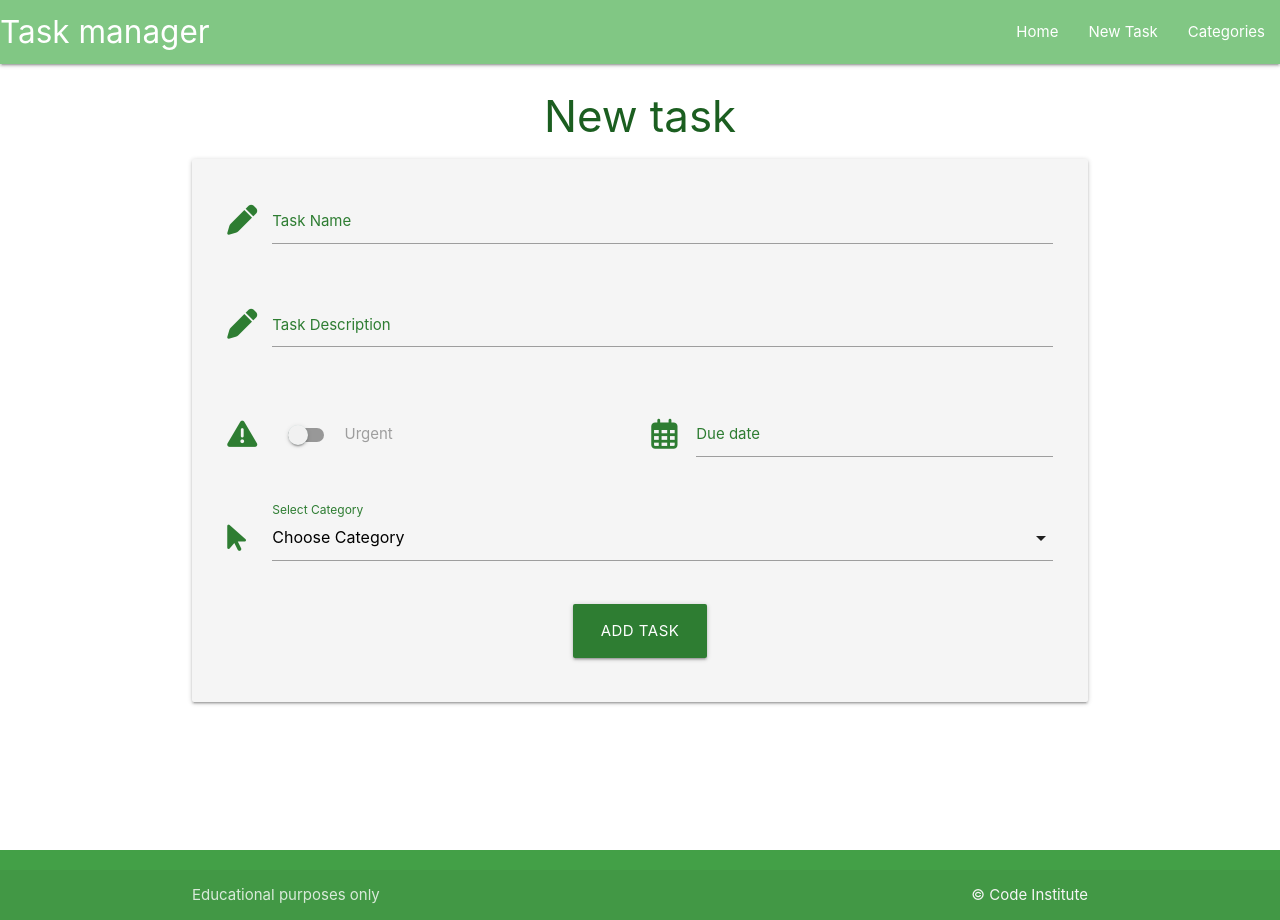
After one commit to AlyshaJohnson/taskmanager, a Flask app: page /add_task in a window 1280 px wide. The commit adds this page. Run offline with Flask 2, Linux system fonts and the light colour scheme; data that the repository does not hold is empty.

Commit message:
add add_task page and connect to database

```diff
--- a/taskmanager/routes.py
+++ b/taskmanager/routes.py
@@ -36,3 +36,21 @@ def delete_category(category_id):
     db.session.delete(category)
     db.session.commit()
     return redirect(url_for("categories"))
+
+@app.route("/add_task", methods=["GET", "POST"])
+def add_task():
+    # to get all the categories for the drop down menu
+    categories = list(Category.query.order_by(Category.category_name).all())
+    # create new task when form submitted
+    if request.method == "POST":
+        task = Task(
+            task_name=request.form.get("task_name"),
+            task_description=request.form.get("task_description"),
+            is_urgent=bool(True if request.form.get("is_urgent") else False),
+            due_date=request.form.get("due_date"),
+            category_id=request.form.get("category_id")
+            )
+        db.session.add(task)
+        db.session.commit()
+        return redirect(url_for("home"))
+    return render_template("add_task.html", categories=categories)
--- a/taskmanager/static/js/script.js
+++ b/taskmanager/static/js/script.js
@@ -1,5 +1,16 @@
-document.addEventListener('DOMContentLoaded', function() {
-    // sidenav initialisation
-    var sidenav = document.querySelectorAll('.sidenav');
-    M.Sidenav.init(sidenav);
+document.addEventListener('DOMContentLoaded', function () {
+  // sidenav initialisation
+  var sidenav = document.querySelectorAll('.sidenav');
+  M.Sidenav.init(sidenav);
+
+  // date picker initialisation
+  var datepicker = document.querySelectorAll('.datepicker');
+  M.Datepicker.init(datepicker, {
+    format: "dd mmm, yyyy",
+    i18n: {done: "Select"}
   });
+
+  // drop down category select
+  var category_select = document.querySelectorAll('select');
+  M.FormSelect.init(category_select);
+});
--- /dev/null
+++ b/taskmanager/templates/add_task.html
@@ -0,0 +1,67 @@
+{% extends "base.html" %}
+{% block content %}
+
+<h3 class="green-text text-darken-4 center-align">New task</h3>
+
+<div class="row card-panel grey lighten-4">
+    <form class="col s12" method="POST" action="{{ url_for('add_category') }}">
+        <!-- task name -->
+        <div class="row">
+            <div class="input-field col s12">
+                <i class="fa-solid fa-pen prefix green-text text-darken-3 left"></i>
+                <input id="task_name" name="task_name" minlength="3" maxlength="20" type="text" class="validate"
+                    required>
+                <label for="task_name" class="green-text text-darken-3">Task Name</label>
+            </div>
+        </div>
+        <!-- task description -->
+        <div class="row">
+            <div class="input-field col s12">
+                <i class="fa-solid fa-pen prefix green-text text-darken-3 left"></i>
+                <textarea id="task_description" name="task_description" minlength="20" maxlength="100" type="text"
+                    class="validate materialize-textarea" required></textarea>
+                <label for="task_description" class="green-text text-darken-3">Task Description</label>
+            </div>
+        </div>
+        <div class="row">
+            <!-- is_urgent Switch -->
+            <div class="input-field switch col s6">
+                <i class="fa-solid fa-triangle-exclamation prefix green-text text-darken-3 left"></i>
+                <label>
+                    <input type="checkbox">
+                    <span class="lever"></span>
+                    Urgent
+                </label>
+            </div>
+            <!-- date due -->
+            <div class="input-field col s6">
+                <i class="fa-regular fa-calendar-days prefix green-text text-darken-3 left"></i>
+                <input id="due_date" name="due_date" type="text" class="validate datepicker" required>
+                <label for="due_date" class="green-text text-darken-3">Due date</label>
+            </div>
+        </div>
+        <!-- Category select -->
+        <div class="row">
+            <div class="input-field col s12">
+                <i class="fa-solid fa-arrow-pointer prefix green-text text-darken-3 left"></i>
+                <select id="category_id" name="category_id" class="validate" required>
+                    <option value="" disabled selected>Choose Category</option>
+                    {% for category in categories %}
+                    <option value="{{ category.id }}">{{ category.category_name }}</option>
+                    {% endfor %}
+                </select>
+                <label for="category_id" class="green-text text-darken-3">Select Category</label>
+            </div>
+        </div>
+        <!-- submit button -->
+        <div class="row">
+            <div class="col s12 center-align">
+                <button type="submit" class="btn-large green darken-3">
+                    Add Task
+                </button>
+            </div>
+        </div>
+    </form>
+</div>
+
+{% endblock %}
--- a/taskmanager/templates/base.html
+++ b/taskmanager/templates/base.html
@@ -24,7 +24,7 @@
                 <a href="#" data-target="mobile-demo" class="sidenav-trigger"><i class="fa-solid fa-bars"></i></a>
                 <ul class="right hide-on-med-and-down">
                     <li><a href="{{ url_for('home') }}">Home</a></li>
-                    <li><a href="">New Task</a></li>
+                    <li><a href="{{ url_for('add_task') }}">New Task</a></li>
                     <li><a href="{{ url_for('categories') }}">Categories</a></li>
                 </ul>
             </div>
@@ -33,7 +33,7 @@
         <!-- mobile sidenav -->
         <ul class="sidenav" id="mobile-demo">
             <li><a href="{{ url_for('home') }}">Home</a></li>
-            <li><a href="">New Task</a></li>
+            <li><a href="{{ url_for('add_task') }}">New Task</a></li>
             <li><a href="{{ url_for('categories') }}">Categories</a></li>
         </ul>
     </header>
```
Also changed, not shown: taskmanager/templates/tasks.html (+8 -0 lines).
